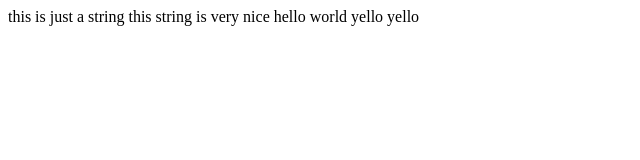
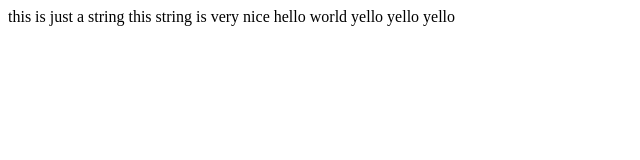
Before and after one commit to waqashsn/js_string_word_counter, a plain HTML site: page super.html in a window 1280 px wide. Shown: the full height of the page, 0-640 px from the left. Drawn offline with Linux system fonts and the light colour scheme.

Commit message:
Restored to the original string

```diff
--- a/super.html
+++ b/super.html
@@ -6,7 +6,7 @@
 
 
     <script>
-        let myString = "this is just a string this string is very nice hello world yello yello";
+        let myString = "this is just a string this string is very nice hello world yello yello yello";
         let para = document.createElement("P");
         let text = document.createTextNode(myString);
         para.appendChild(text);
```
